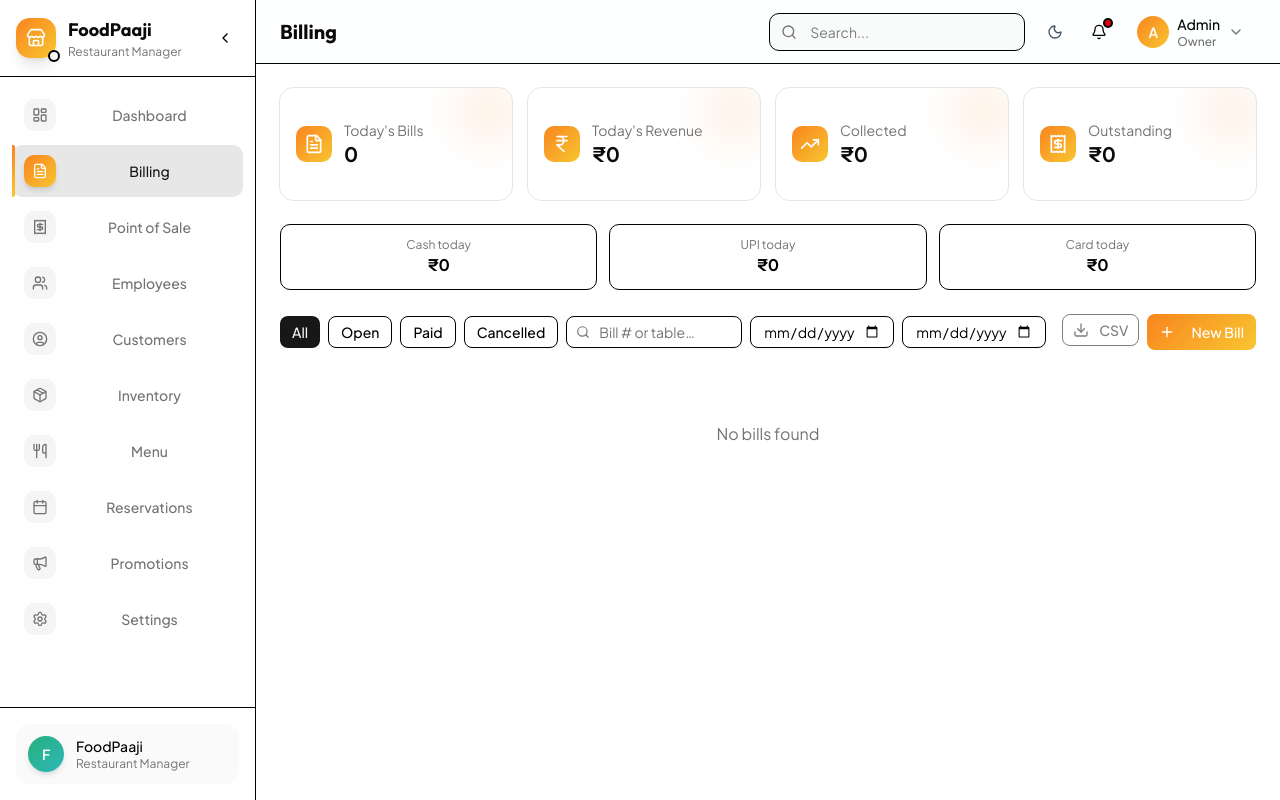
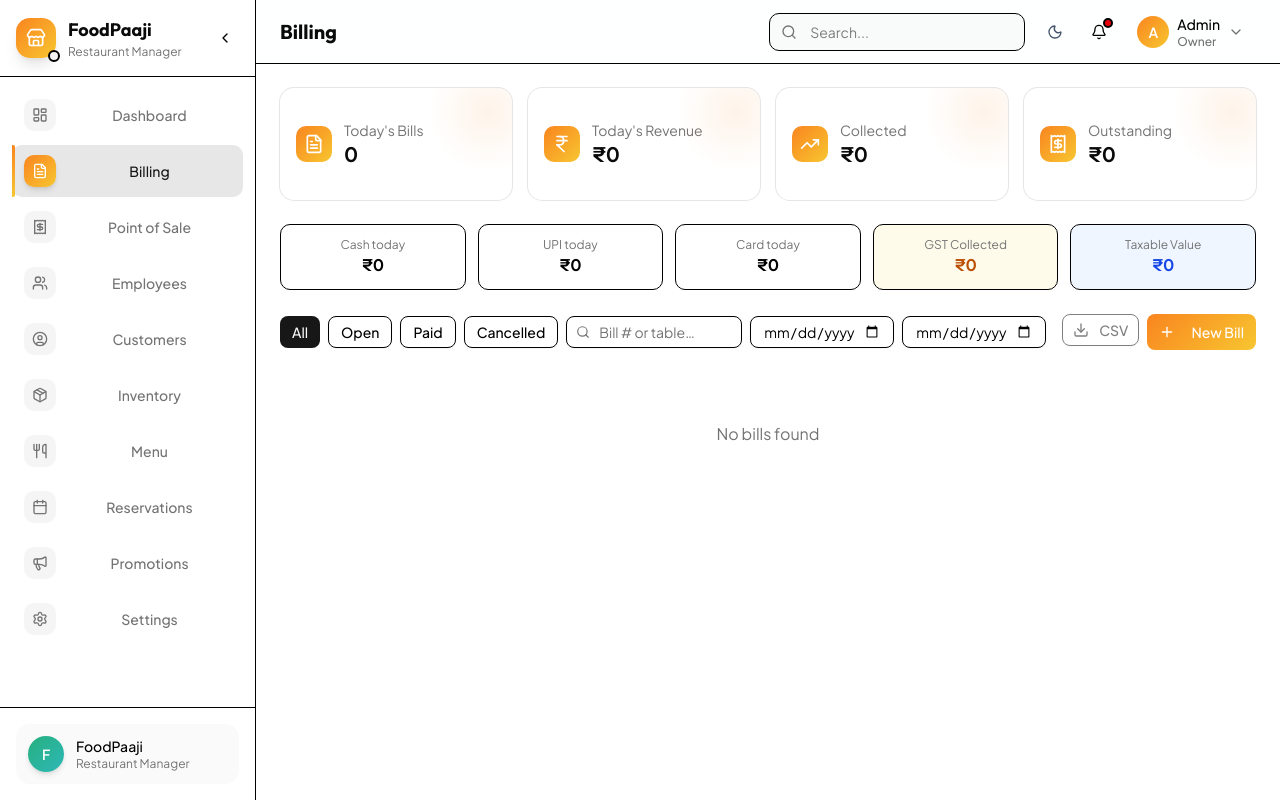
Before and after one commit to The-Thought-Magician/foodpaaji, a Next.js app in the folder app/: page /billing in a window 1280 px wide. Built offline with nearby package versions, Linux system fonts and the light colour scheme.

Commit message:
Add GST collected and taxable value summary to billing view

```diff
--- a/app/src/views/billing-management.tsx
+++ b/app/src/views/billing-management.tsx
@@ -169,9 +169,9 @@ export function BillingManagement() {
       </div>
 
       <div className="flex gap-3">
-        {([['Cash', summary.cash_collected], ['UPI', summary.upi_collected], ['Card', summary.card_collected]] as [string, number][]).map(([m, v]) => (
-          <div key={m} className="flex-1 border rounded-lg p-3 text-center"><p className="text-xs text-muted-foreground">{m} today</p><p className="font-bold">₹{v.toFixed(0)}</p></div>
-        ))}
+        {([['Cash', summary.cash_collected], ['UPI', summary.upi_collected], ['Card', summary.card_collected]] as [string, number][]).map(([m, v]) => (<div key={m} className="flex-1 border rounded-lg p-3 text-center"><p className="text-xs text-muted-foreground">{m} today</p><p className="font-bold">₹{v.toFixed(0)}</p></div>))}
+        <div className="flex-1 border rounded-lg p-3 text-center bg-amber-50 border-amber-200"><p className="text-xs text-muted-foreground">GST Collected</p><p className="font-bold text-amber-700">₹{filteredBills.reduce((s, b) => s + b.tax_amount, 0).toFixed(0)}</p></div>
+        <div className="flex-1 border rounded-lg p-3 text-center bg-blue-50 border-blue-200"><p className="text-xs text-muted-foreground">Taxable Value</p><p className="font-bold text-blue-700">₹{filteredBills.reduce((s, b) => s + b.subtotal - b.discount_amount, 0).toFixed(0)}</p></div>
       </div>
       <div className="flex items-center justify-between gap-3 flex-wrap">
         <div className="flex gap-2 flex-wrap">
```
